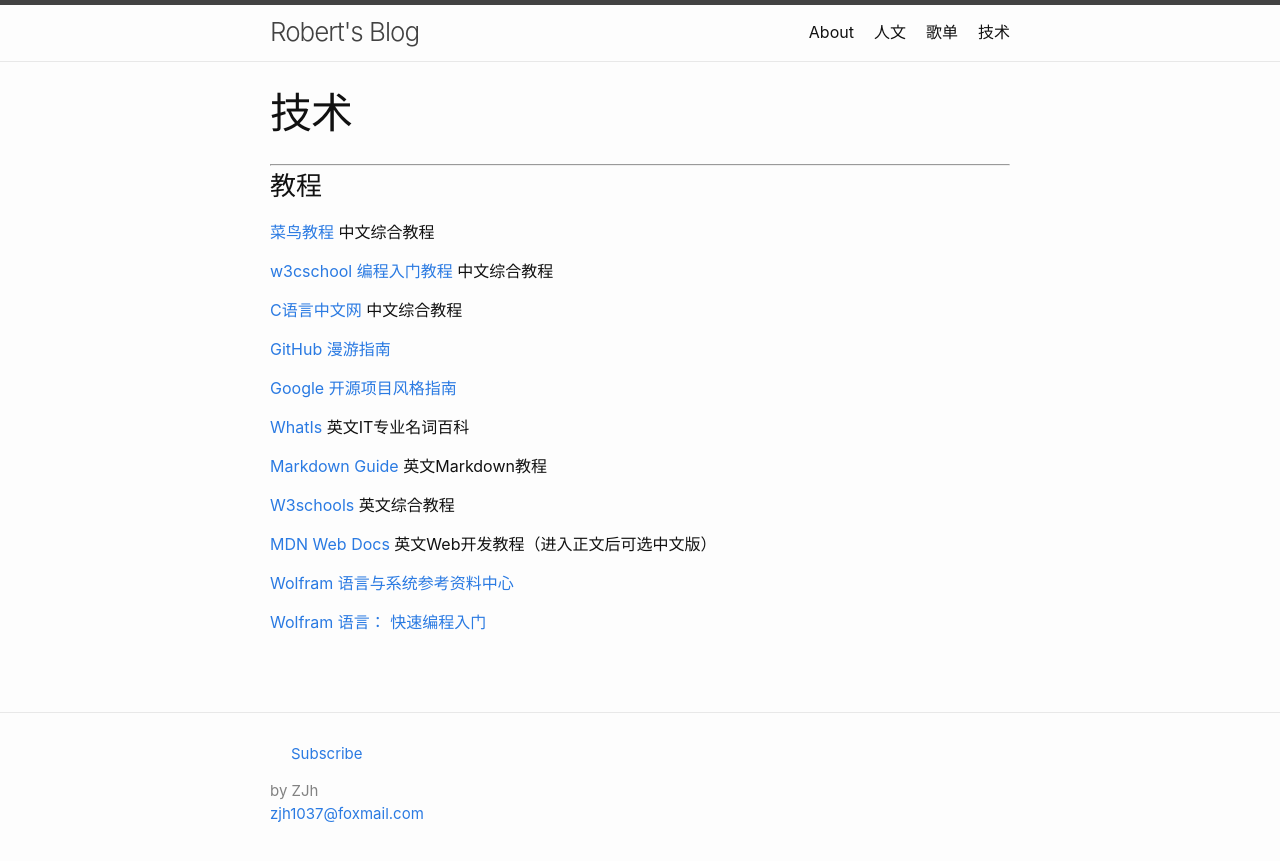
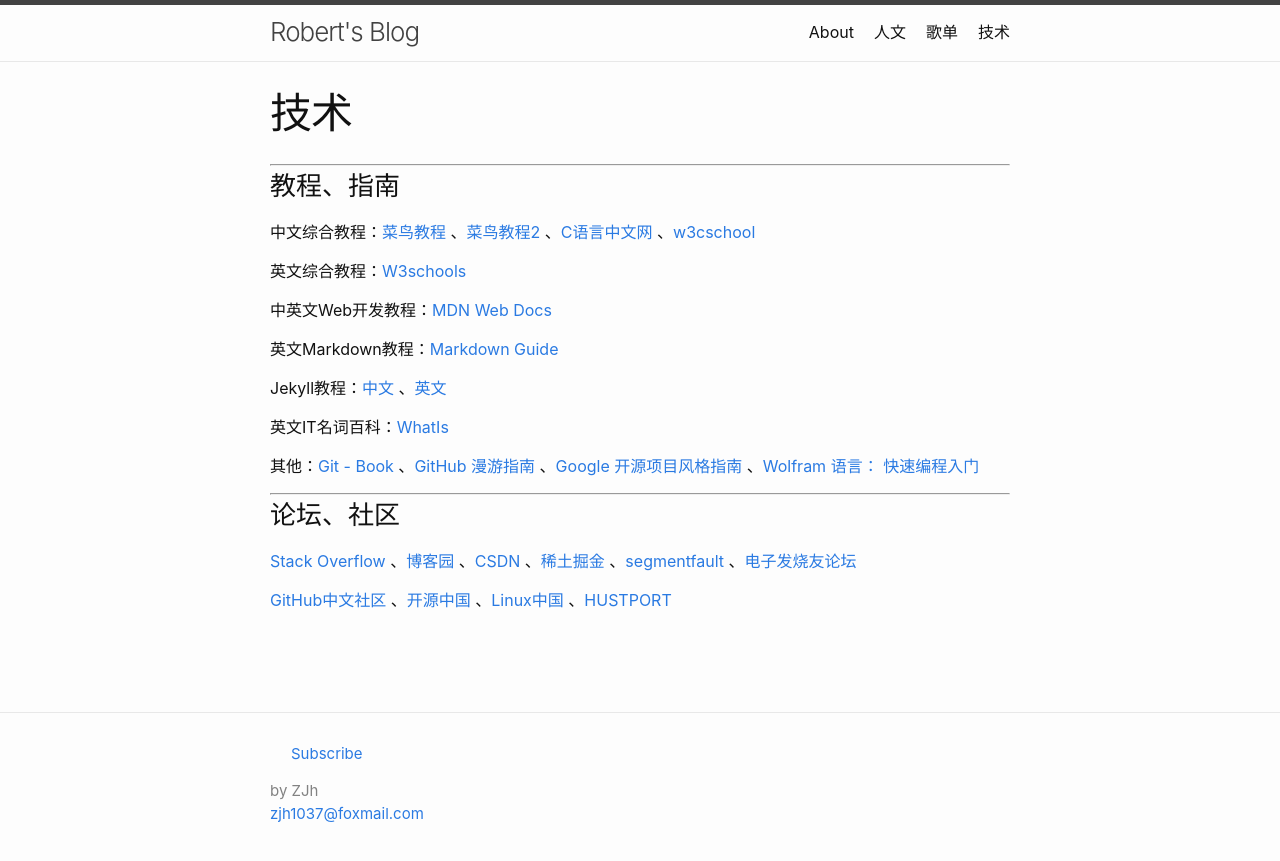
Before and after one commit to Robert1037/Robert1037.github.io, a Jekyll site: the page built from pages/tech.md, in a window 1280 px wide. Shown: the top 861 px of the page. Built offline with Jekyll 4.4.1, drawn with Linux system fonts in a browser that asks for light colours.

Commit message:
Add files via upload

```diff
--- a/pages/tech.md
+++ b/pages/tech.md
@@ -7,26 +7,26 @@
 
 ---
 
-### 教程
+### 教程、指南
 
-<a href="https://www.runoob.com/" target="_blank">菜鸟教程</a> 中文综合教程
+中文综合教程：<a href="https://www.runoob.com/" target="_blank">菜鸟教程</a> 、<a href="https://www.cainiaojc.com/" target="_blank">菜鸟教程2</a> 、<a href="http://c.biancheng.net/sitemap/" target="_blank">C语言中文网</a> 、<a href="https://www.w3cschool.cn/tutorial" target="_blank">w3cschool</a>
 
-<a href="https://www.w3cschool.cn/tutorial" target="_blank">w3cschool 编程入门教程</a> 中文综合教程
+英文综合教程：<a href="https://www.w3schools.com/" target="_blank">W3schools</a>
 
-<a href="http://c.biancheng.net/sitemap/" target="_blank">C语言中文网</a> 中文综合教程
+中英文Web开发教程：<a href="https://developer.mozilla.org/zh-CN/docs/Web" target="_blank">MDN Web Docs</a>
 
-<a href="https://github.phodal.com/" target="_blank">GitHub 漫游指南</a>
+英文Markdown教程：<a href="https://www.markdownguide.org/cheat-sheet/" target="_blank">Markdown Guide</a>
 
-<a href="https://zh-google-styleguide.readthedocs.io/en/latest/contents/" target="_blank">Google 开源项目风格指南</a>
+Jekyll教程：<a href="https://jekyllcn.com/docs/home/" target="_blank">中文</a> 、<a href="https://jekyllrb.com/docs/" target="_blank">英文</a>
 
-<a href="https://whatis.techtarget.com/" target="_blank">WhatIs</a> 英文IT专业名词百科
+英文IT名词百科：<a href="https://whatis.techtarget.com/" target="_blank">WhatIs</a>
 
-<a href="https://www.markdownguide.org/getting-started/" target="_blank">Markdown Guide</a> 英文Markdown教程
+其他：<a href="https://git-scm.com/book/zh/v2" target="_blank">Git - Book</a> 、<a href="https://github.phodal.com/" target="_blank">GitHub 漫游指南</a> 、<a href="https://zh-google-styleguide.readthedocs.io/en/latest/contents/" target="_blank">Google 开源项目风格指南</a> 、<a href="https://www.wolfram.com/language/fast-introduction-for-programmers/zh/" target="_blank">Wolfram 语言： 快速编程入门</a>
 
-<a href="https://www.w3schools.com/" target="_blank">W3schools</a> 英文综合教程
+---
 
-<a href="https://developer.mozilla.org/zh-CN/" target="_blank">MDN Web Docs</a> 英文Web开发教程（进入正文后可选中文版）
+### 论坛、社区
 
-<a href="https://reference.wolfram.com/language/" target="_blank">Wolfram 语言与系统参考资料中心</a>
+<a href="https://stackoverflow.com/" target="_blank">Stack Overflow</a> 、<a href="https://www.cnblogs.com/" target="_blank">博客园</a> 、<a href="https://www.csdn.net/" target="_blank">CSDN</a> 、<a href="https://juejin.cn/" target="_blank">稀土掘金</a> 、<a href="https://segmentfault.com/" target="_blank">segmentfault</a> 、<a href="https://bbs.elecfans.com/" target="_blank">电子发烧友论坛</a>
 
-<a href="https://www.wolfram.com/language/fast-introduction-for-programmers/zh/" target="_blank">Wolfram 语言： 快速编程入门</a>
+<a href="https://www.githubs.cn/" target="_blank">GitHub中文社区</a> 、<a href="https://www.oschina.net/" target="_blank">开源中国</a> 、<a href="https://linux.cn/" target="_blank">Linux中国</a> 、<a href="https://hustport.com/" target="_blank">HUSTPORT</a>
```
